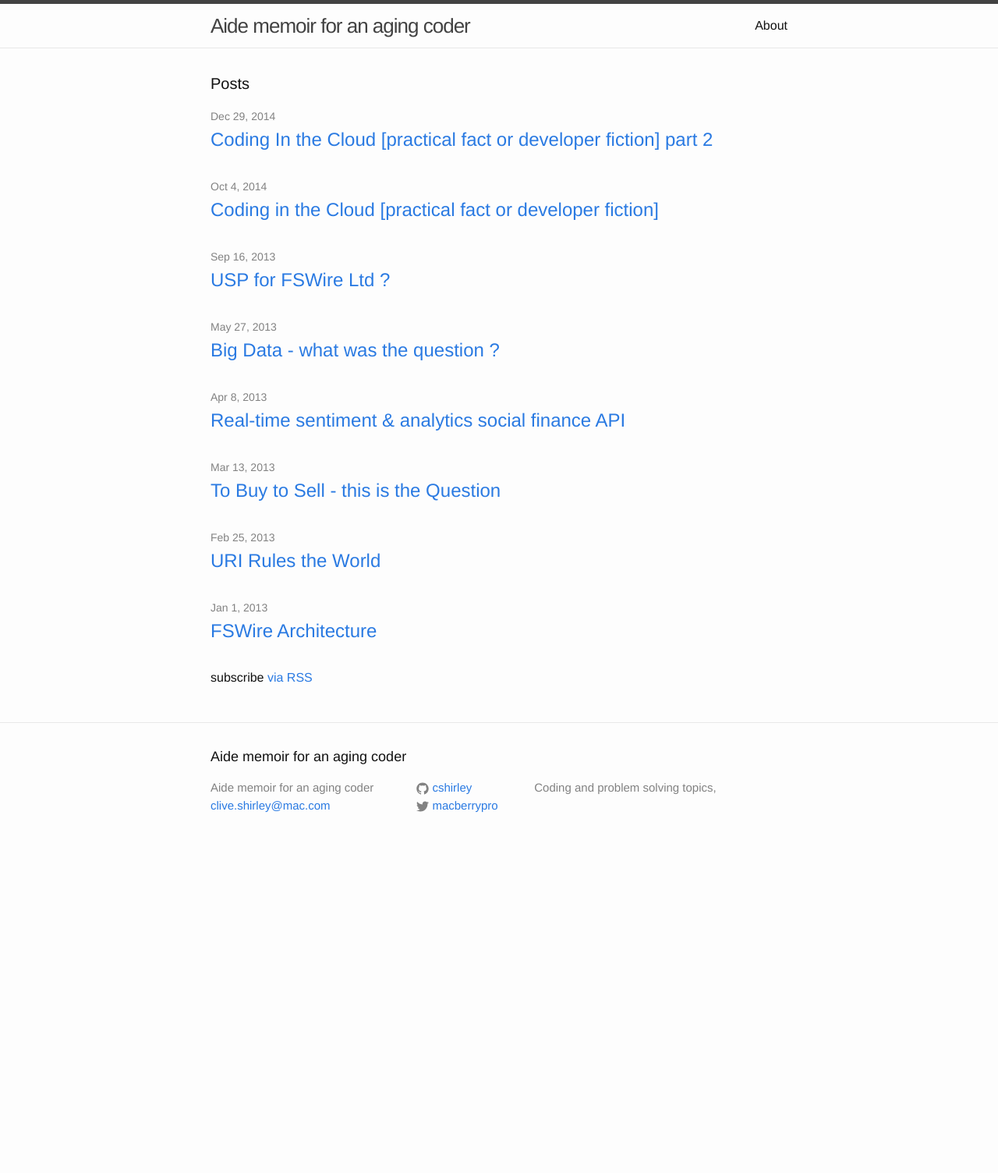
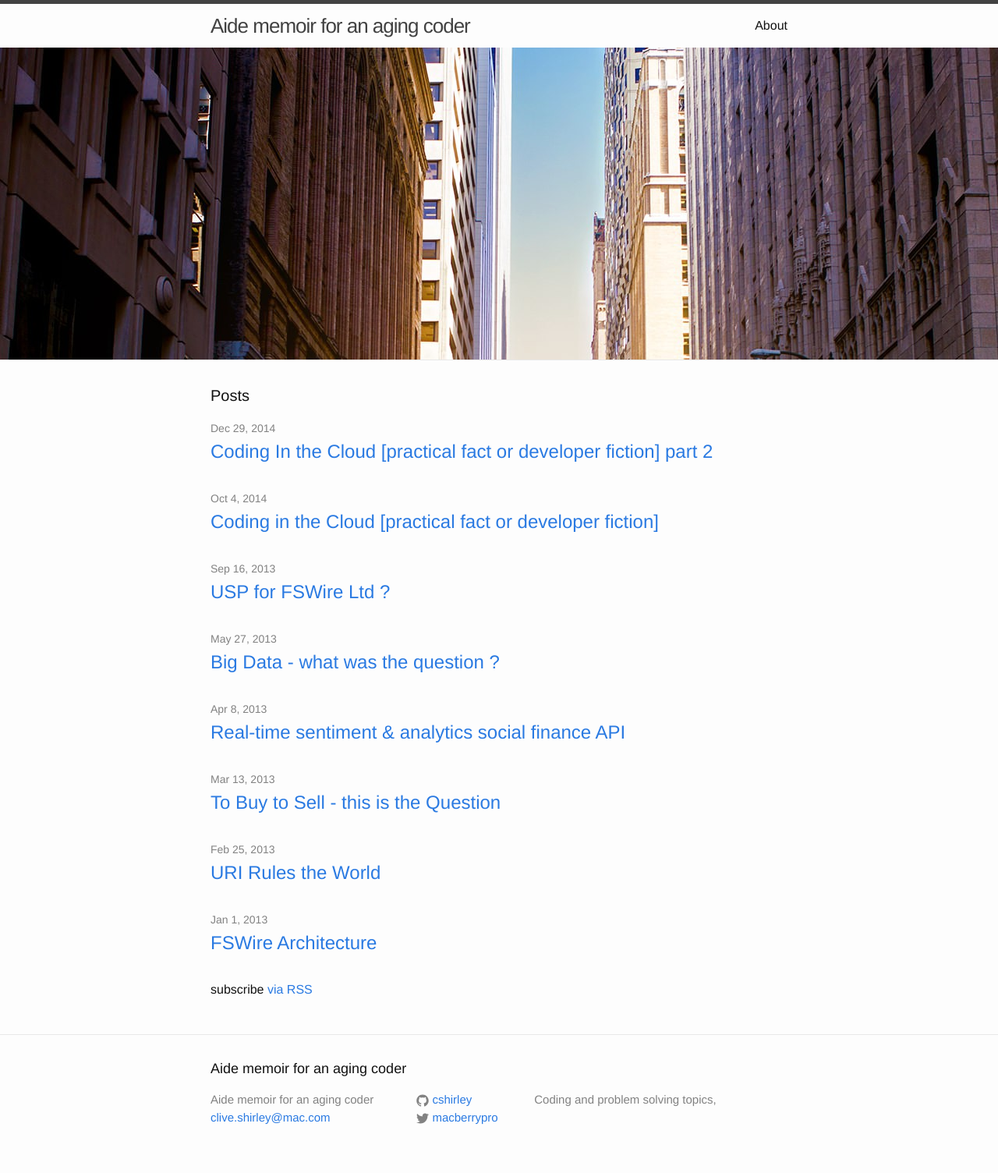
Before and after one commit to cshirley/cshirley.github.io, a Jekyll site: the page built from index.html, in a window 1280 px wide. Shown: the whole page at 78% size. Built offline with Jekyll 4.4.1, drawn with Linux system fonts in a browser that asks for light colours; before the commit the page ends 1104 px from its top, so only the background shows below that.

Commit message:
Add Hero Image

```diff
--- a/_includes/header.html
+++ b/_includes/header.html
@@ -24,4 +24,6 @@
 
   </div>
 
+  <div class="site-hero">
+  </div>
 </header>
--- a/_sass/_layout.scss
+++ b/_sass/_layout.scss
@@ -8,6 +8,13 @@
 
     // Positioning context for the mobile navigation icon
     position: relative;
+}
+
+.site-hero {
+    position: relative;
+    background: url("/assets/theme/hero.jpg");
+    min-height:400px;
+
 }
 
 .site-title {
```
Also changed, not shown: assets/theme/hero.jpg (added).
